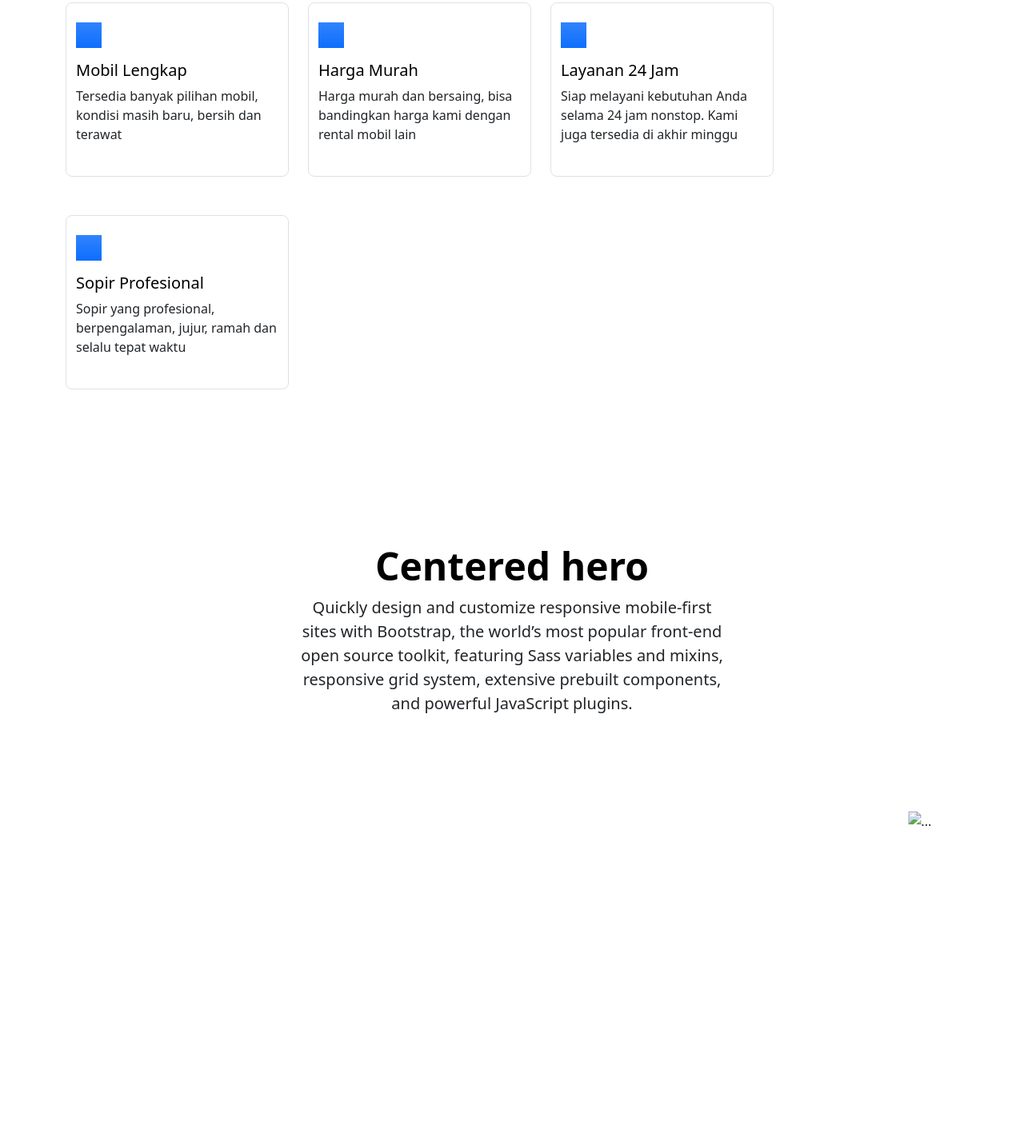
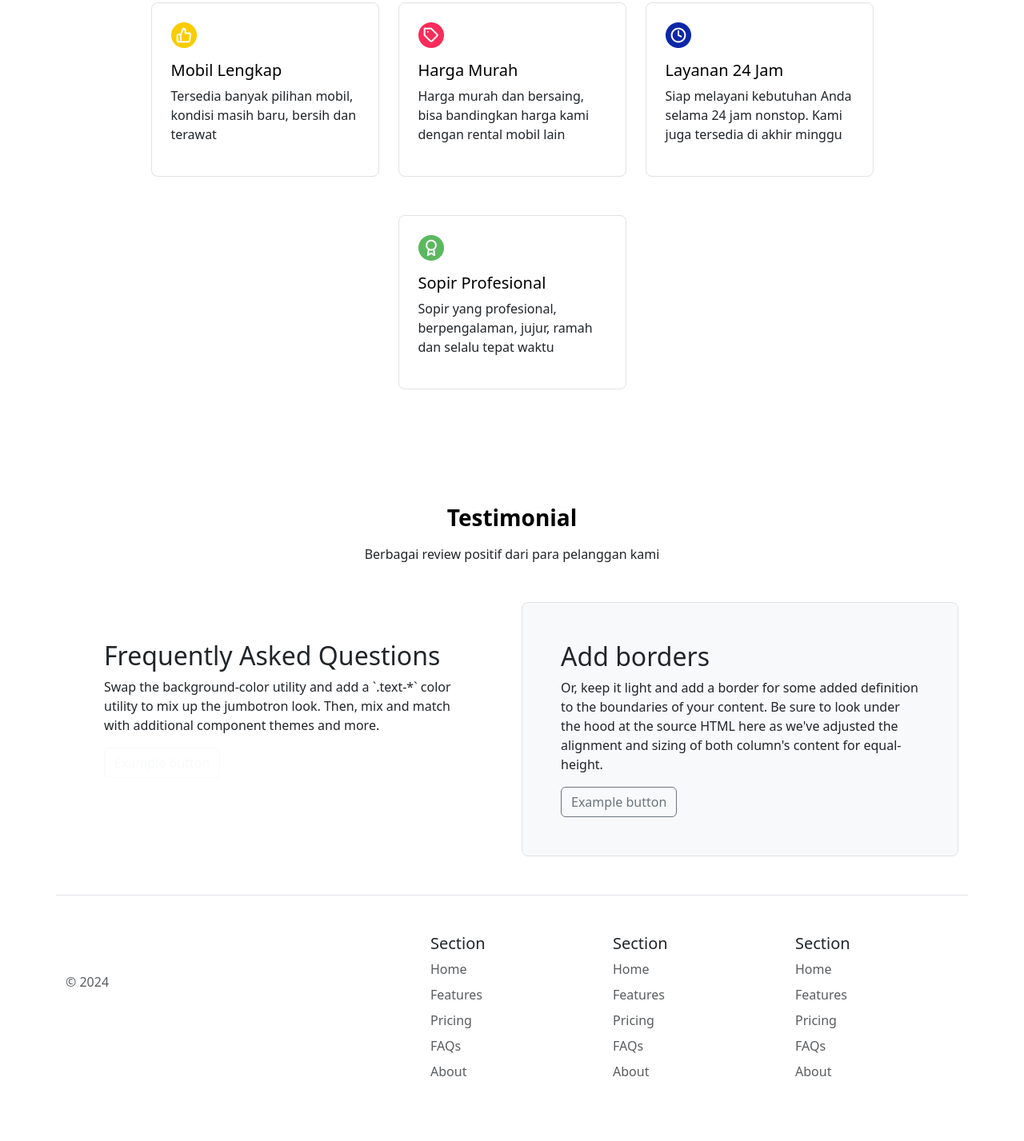
Before and after one commit to ryanlikestocode44/Binar-Challenges, a plain HTML site: page index.html in a window 1280 px wide. Shown: the part 1186-2613 px from the top of the page at 80% size. Before the commit the page ends 2229 px from the top, so only its background shows below. Drawn offline with nearby package versions, Linux system fonts and the light colour scheme.

Commit message:
Adding new icons, adding why us, testimonial, and footer section

```diff
--- a/custom.css
+++ b/custom.css
@@ -51,3 +51,7 @@
 .w-6 {
   width: 6%;
 }
+
+.w-90 {
+  width: 90%;
+}
--- a/index.html
+++ b/index.html
@@ -24,23 +24,24 @@
 			</nav>
 		</section>
 		<section class="container">
-			<section class="row featurette d-flex align-items-center justify-content-end">
+			<article class="row featurette d-flex align-items-center justify-content-end">
 				<div class="col-md-7 text-black w-50">
 					<h2 class="featurette-heading fw-bold lh-base mb-4">Sewa & Rental Mobil Terbaik di kawasan (Lokasimu)</h2>
-					<p style="width: 90%;" class="lead fs-6 fw-normal">Selamat datang di Binar Car Rental. Kami menyediakan mobil kualitas terbaik dengan harga terjangkau. Selalu siap melayani kebutuhanmu untuk sewa mobil selama 24 jam.</p>
+					<p class="lead fs-6 fw-normal w-90">Selamat datang di Binar Car Rental. Kami menyediakan mobil kualitas terbaik dengan harga terjangkau. Selalu siap melayani kebutuhanmu untuk sewa mobil selama 24 jam.</p>
 					<button type="button" class="btn-button py-2">Mulai Sewa Mobil</button>
 				</div>
 				<div style="width: 50%;">
 					<img src="img/car.png" alt="Car Image" width="620"/>
 				</div>
-			</section>
+			</article>
 		</section>
 	</header>
+
 	<main>
 		<section class="container">
-			<section class="d-flex align-items-center justify-content-between px-5 w-100">
+			<article class="d-flex align-items-center justify-content-between px-5 w-100">
 				<div class="col-md-7 order-md-2 text-black ms-5" style="width: 50%;">
-					<h3 class="featurette-heading fw-semibold lh-base mb-4">
+					<h3 class="featurette-heading fw-bold lh-base mb-4">
 						Best Car Rental for any kind of trip in (Lokasimu)!
 					</h3>
 					<p class="fs-8 fw-normal">Sewa mobil di (Lokasimu) bersama Binar Car Rental jaminan harga lebih murah dibandingkan yang lain, kondisi mobil baru, serta kualitas pelayanan terbaik untuk perjalanan wisata, bisnis, wedding, meeting, dll.</p>
@@ -71,41 +72,41 @@
 				<div style="width: 45%;">
 					<img src="img/service.png" alt="Service Image" class="w-100"/>
 				</div>
-			</section>
+			</article>
 		</section>
 
-		<section class="container px-4 py-5" id="featured-3">
-			<h3 class="pb-2 fw-semibold text-black">Why Us?</h3>
-			<p class="fs-8 fw-normal">Mengapa harus pilih Binar Car Rental?</p>
+		<section class="container py-5" id="featured-3">
+			<h3 class="pb-2 fw-bold text-black">Why Us?</h3>
+			<p class="fs-6 fw-normal">Mengapa harus pilih Binar Car Rental?</p>
 
-			<div class="row g-4 py-5 row-cols-1 row-cols-lg-3 gap-4">
-			  <div class="feature col py-4 border rounded-3 w-25">
-				<div class="feature-icon d-inline-flex align-items-center justify-content-center text-bg-primary bg-gradient fs-2 mb-3">
-				  <svg class="bi" width="1em" height="1em"><use xlink:href="#collection"></use></svg>
+			<div class="row g-4 py-5 row-cols-1 row-cols-lg-4 gap-4 justify-content-center">
+			  <div class="feature col p-4 border rounded-3 w-25">
+					<div class="feature-icon d-inline-flex align-items-center mb-3">
+						<img src="img/icon_complete.png" alt="Complete Icon" class="w-25">
 					</div>
 					<h3 class="fs-5 text-body-emphasis">Mobil Lengkap</h3>
 					<p class="fs-6">Tersedia banyak pilihan mobil, kondisi masih baru, bersih dan terawat</>
 			  </div>
 
-			  <div class="feature col py-4 border rounded-3 w-25">
-				<div class="feature-icon d-inline-flex align-items-center justify-content-center text-bg-primary bg-gradient fs-2 mb-3">
-				  <svg class="bi" width="1em" height="1em"><use xlink:href="#people-circle"></use></svg>
+			  <div class="feature col p-4 border rounded-3 w-25">
+					<div class="feature-icon d-inline-flex align-items-center mb-3">
+						<img src="img/icon_price.png" alt="Price Icon" class="w-25">
 					</div>
 					<h3 class="fs-5 text-body-emphasis">Harga Murah</h3>
 					<p class="fs-6">Harga murah dan bersaing, bisa bandingkan harga kami dengan rental mobil lain</p>
 			  </div>
 
-			  <div class="feature col py-4 border rounded-3 w-25">
-				<div class="feature-icon d-inline-flex align-items-center justify-content-center text-bg-primary bg-gradient fs-2 mb-3">
-				  <svg class="bi" width="1em" height="1em"><use xlink:href="#toggles2"></use></svg>
+			  <div class="feature col p-4 border rounded-3 w-25">
+					<div class="feature-icon d-inline-flex align-items-center mb-3">
+						<img src="img/icon_24hrs.png" alt="24Hours Icon" class="w-25">
 					</div>
 					<h3 class="fs-5 text-body-emphasis">Layanan 24 Jam</h3>
 					<p class="fs-6">Siap melayani kebutuhan Anda selama 24 jam nonstop. Kami juga tersedia di akhir minggu</p>
 			  </div>
 
-			  <div class="feature col py-4 border rounded-3 w-25">
-				<div class="feature-icon d-inline-flex align-items-center justify-content-center text-bg-primary bg-gradient fs-2 mb-3">
-				  <svg class="bi" width="1em" height="1em"><use xlink:href="#toggles2"></use></svg>
+			  <div class="feature col p-4 border rounded-3 w-25">
+					<div class="feature-icon d-inline-flex align-items-center mb-3">
+						<img src="img/icon_professional.png" alt="Profesional Icon" class="w-25">
 					</div>
 					<h3 class="fs-5 text-body-emphasis">Sopir Profesional</h3>
 					<p class="fs-6">Sopir yang profesional, berpengalaman, jujur, ramah dan selalu tepat waktu</p>
@@ -114,37 +115,88 @@
 		</section>
 
 		<section class="container">
-			<div class="px-4 py-5 my-5 text-center">
-				<h1 class="display-5 fw-bold text-body-emphasis">Centered hero</h1>
+			<div class="px-4 my-5 text-center">
+				<h3 class="pb-2 fw-bold text-black">Testimonial</h3>
 				<div class="col-lg-6 mx-auto">
-				  <p class="lead mb-4">Quickly design and customize responsive mobile-first sites with Bootstrap, the world’s most popular front-end open source toolkit, featuring Sass variables and mixins, responsive grid system, extensive prebuilt components, and powerful JavaScript plugins.</p>
+				  <p class="fs-6">Berbagai review positif dari para pelanggan kami</p>
 				</div>
 			</div>
+		</section>
 
-			<div id="carouselExampleAutoplaying" class="carousel slide" data-bs-ride="carousel">
-				<div class="carousel-inner">
-					<div class="carousel-item active">
-						<img src="..." class="d-block w-100" alt="...">
-					</div>
-					<div class="carousel-item">
-						<img src="..." class="d-block w-100" alt="...">
-					</div>
-					<div class="carousel-item">
-						<img src="..." class="d-block w-100" alt="...">
+
+		<section class="container"></section>
+
+
+		<section class="container">
+			<article class="row align-items-md-stretch">
+				<div class="col-md-6">
+					<div class="h-100 p-5 rounded-3">
+						<h2>Frequently Asked Questions</h2>
+						<p>Swap the background-color utility and add a `.text-*` color utility to mix up the jumbotron look. Then, mix and match with additional component themes and more.</p>
+						<button class="btn btn-outline-light" type="button">Example button</button>
 					</div>
 				</div>
-				<button class="carousel-control-prev" type="button" data-bs-target="#carouselExampleAutoplaying" data-bs-slide="prev">
-					<span class="carousel-control-prev-icon" aria-hidden="true"></span>
-					<span class="visually-hidden">Previous</span>
-				</button>
-				<button class="carousel-control-next" type="button" data-bs-target="#carouselExampleAutoplaying" data-bs-slide="next">
-					<span class="carousel-control-next-icon" aria-hidden="true"></span>
-					<span class="visually-hidden">Next</span>
-				</button>
+				<div class="col-md-6">
+					<div class="h-100 p-5 bg-body-tertiary border rounded-3">
+						<h2>Add borders</h2>
+						<p>Or, keep it light and add a border for some added definition to the boundaries of your content. Be sure to look under the hood at the source HTML here as we've adjusted the alignment and sizing of both column's content for equal-height.</p>
+						<button class="btn btn-outline-secondary" type="button">Example button</button>
 					</div>
+				</div>
+			</article>
 		</section>
+
 	</main>
-	<footer></footer>
+
+	<footer>
+		<section class="container">
+			<article class="row row-cols-1 row-cols-sm-2 row-cols-md-5 py-5 my-5 border-top">
+				<div class="col mb-3">
+					<a href="/" class="d-flex align-items-center mb-3 link-body-emphasis text-decoration-none">
+						<svg class="bi me-2" width="40" height="32"><use xlink:href="#bootstrap"></use></svg>
+					</a>
+					<p class="text-body-secondary">© 2024</p>
+				</div>
+
+				<div class="col mb-3">
+
+				</div>
+
+				<div class="col mb-3">
+					<h5>Section</h5>
+					<ul class="nav flex-column">
+						<li class="nav-item mb-2"><a href="#" class="nav-link p-0 text-body-secondary">Home</a></li>
+						<li class="nav-item mb-2"><a href="#" class="nav-link p-0 text-body-secondary">Features</a></li>
+						<li class="nav-item mb-2"><a href="#" class="nav-link p-0 text-body-secondary">Pricing</a></li>
+						<li class="nav-item mb-2"><a href="#" class="nav-link p-0 text-body-secondary">FAQs</a></li>
+						<li class="nav-item mb-2"><a href="#" class="nav-link p-0 text-body-secondary">About</a></li>
+					</ul>
+				</div>
+
+				<div class="col mb-3">
+					<h5>Section</h5>
+					<ul class="nav flex-column">
+						<li class="nav-item mb-2"><a href="#" class="nav-link p-0 text-body-secondary">Home</a></li>
+						<li class="nav-item mb-2"><a href="#" class="nav-link p-0 text-body-secondary">Features</a></li>
+						<li class="nav-item mb-2"><a href="#" class="nav-link p-0 text-body-secondary">Pricing</a></li>
+						<li class="nav-item mb-2"><a href="#" class="nav-link p-0 text-body-secondary">FAQs</a></li>
+						<li class="nav-item mb-2"><a href="#" class="nav-link p-0 text-body-secondary">About</a></li>
+					</ul>
+				</div>
+
+				<div class="col mb-3">
+					<h5>Section</h5>
+					<ul class="nav flex-column">
+						<li class="nav-item mb-2"><a href="#" class="nav-link p-0 text-body-secondary">Home</a></li>
+						<li class="nav-item mb-2"><a href="#" class="nav-link p-0 text-body-secondary">Features</a></li>
+						<li class="nav-item mb-2"><a href="#" class="nav-link p-0 text-body-secondary">Pricing</a></li>
+						<li class="nav-item mb-2"><a href="#" class="nav-link p-0 text-body-secondary">FAQs</a></li>
+						<li class="nav-item mb-2"><a href="#" class="nav-link p-0 text-body-secondary">About</a></li>
+					</ul>
+				</div>
+			</article>
+		</section>
+	</footer>
 	<script src="script.js"></script>
 	<script src="https://cdn.jsdelivr.net/npm/bootstrap@5.3.3/dist/js/bootstrap.bundle.min.js" integrity="sha384-YvpcrYf0tY3lHB60NNkmXc5s9fDVZLESaAA55NDzOxhy9GkcIdslK1eN7N6jIeHz" crossorigin="anonymous"></script>
 </body>
```
Also changed, not shown: img/icon_24hrs.png (added), img/icon_complete.png (added), img/icon_price.png (added), img/icon_professional.png (added). Lines whose indentation alone changed are shown as unchanged.
